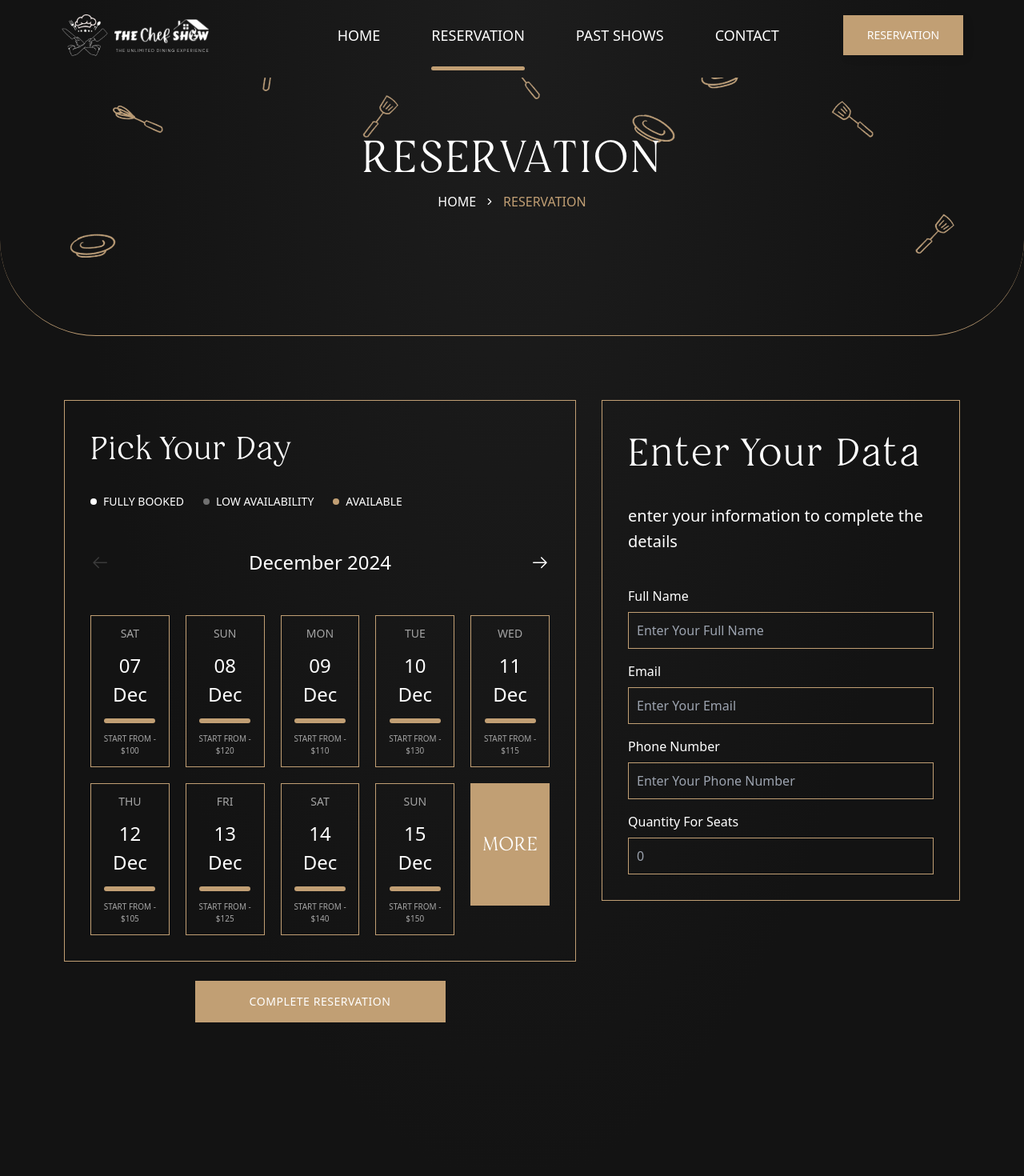
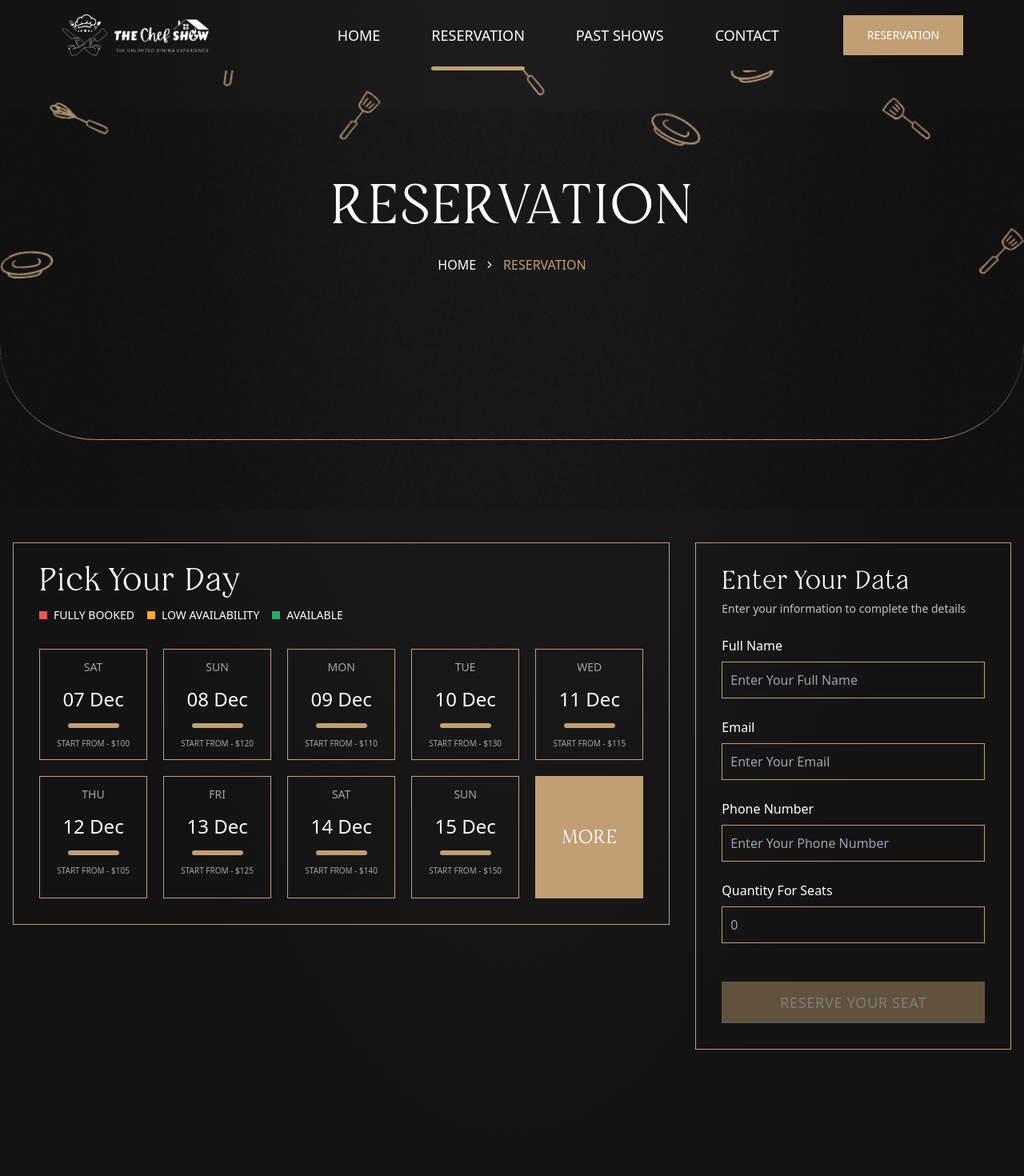
Before and after one commit to Safeya-Yasien/the-chef-show, a React (Vite) app: page /reservation in a window 1280 px wide. Shown: the top 1470 px of the page at 80% size. Built offline with nearby package versions, Linux system fonts and the light colour scheme.

Commit message:
update 6 files

```diff
--- a/src/components/bookingCalendar/BookingCalendar.tsx
+++ b/src/components/bookingCalendar/BookingCalendar.tsx
@@ -1,5 +1,4 @@
 import { useState } from "react";
-import { GoArrowLeft, GoArrowRight } from "react-icons/go";
 
 interface IItem {
   id: number;
@@ -46,7 +45,7 @@ const BookingCalendar = () => {
   return (
     <div className="relative">
       {/* navigation */}
-      <div className="text-white font-normal text-[24px] text-center my-[48px] flex items-center justify-between">
+      {/* <div className="text-white font-normal text-[24px] text-center my-[48px] flex items-center justify-between">
         <button className="text-[#3B3B3B] ">
           <GoArrowLeft className="" />
         </button>
@@ -54,9 +53,9 @@ const BookingCalendar = () => {
         <button className="text-white">
           <GoArrowRight />
         </button>
-      </div>
+      </div> */}
       {/* table */}
-      <div className="grid grid-cols-2 lg:grid-cols-3 xl:grid-cols-5 gap-5">
+      <div className="grid grid-cols-2 lg:grid-cols-3 xl:grid-cols-5 gap-5 mt-8">
         {data.slice(0, showMore ? data.length : 9).map((d) => {
           return (
             <div
@@ -92,10 +91,10 @@ const BookingCalendar = () => {
           );
         })}
         <button
-          className="bg-[#C19F74] text-white uppercase font-restora flex items-center justify-center font-normal text-[24px] h-[153px]"
+          className="bg-[#C19F74] text-white uppercase font-restora flex items-center justify-center font-normal text-lg  md:text-[24px] h-[153px]"
           onClick={handleShowMore}
         >
-          {showMore ? <GoArrowLeft className="" /> : "More"}
+          {showMore ? "Show Less" : "More"}
         </button>
       </div>
     </div>
--- a/src/components/hero/Hero.tsx
+++ b/src/components/hero/Hero.tsx
@@ -37,13 +37,11 @@ const Hero = () => {
         {/* text content */}
         <div className="flex flex-col items-center justify-center gap-[15px] text-center text-white ">
           <CustomTitle
-            title={"welcome to THE CHEF SHOW"}
+            subTitle={"welcome to THE CHEF SHOW"}
             imgSrc={barbecueSteak}
+            mainTitle="delicious food eating experience"
           />
 
-          <h1 className="font-normal leading-[3.6rem] md:leading-[4rem] lg:leading-[5rem] font-restora text-[30px] md:text-[56px] lg:text-[72px] capitalize max-w-[40rem]">
-            delicious food eating experience
-          </h1>
           <p className="tracking-[0.04rem] text-[20px] font-normal mb-[20px]">
             we serve food, Harmony, & Laughter Since 1991
           </p>
--- a/src/components/index.ts
+++ b/src/components/index.ts
@@ -6,6 +6,7 @@ import Testimonials from "./testimonials/Testimonials";
 import Support from "./support/Support";
 import SectionHeader from "./sectionHeader/SectionHeader";
 import BookingCalendar from "./bookingCalendar/BookingCalendar";
+import ReservationForm from "./reservationForm/ReservationForm";
 
 export {
   Hero,
@@ -16,4 +17,5 @@ export {
   Support,
   SectionHeader,
   BookingCalendar,
+  ReservationForm,
 };
--- /dev/null
+++ b/src/components/reservationForm/ReservationForm.tsx
@@ -0,0 +1,101 @@
+interface IReservationFormProps {
+  formData: {
+    fullName: string;
+    email: string;
+    phone: string;
+    quantity: string;
+  };
+  handleChange: (e: React.ChangeEvent<HTMLInputElement>) => void;
+  handleSubmit: (e: React.FormEvent) => void;
+  isFormValid: boolean;
+}
+
+const ReservationForm = ({
+  formData,
+  handleChange,
+  handleSubmit,
+  isFormValid,
+}: IReservationFormProps) => {
+  return (
+    <div className="border border-[#C19F74] p-8 sticky top-24">
+      <h2 className="text-white font-normal text-2xl md:text-[32px] mb-2 font-restora">
+        Enter Your Data
+      </h2>
+      <p className="text-white text-sm mb-6 opacity-75">
+        Enter your information to complete the details
+      </p>
+
+      <form className="flex flex-col gap-6" onSubmit={handleSubmit}>
+        {/* Full Name Field */}
+        <div className="flex flex-col">
+          <label className="text-white text-[16px]">Full Name</label>
+          <input
+            type="text"
+            name="fullName"
+            value={formData.fullName}
+            onChange={handleChange}
+            className="border border-[#C19F74] p-[10px] mt-2 bg-transparent text-white placeholder-gray-400 outline-none"
+            placeholder="Enter Your Full Name"
+            required
+          />
+        </div>
+
+        {/* Email Field */}
+        <div className="flex flex-col">
+          <label className="text-white text-[16px]">Email</label>
+          <input
+            type="email"
+            name="email"
+            value={formData.email}
+            onChange={handleChange}
+            className="border border-[#C19F74] p-[10px] mt-2 bg-transparent text-white placeholder-gray-400 outline-none"
+            placeholder="Enter Your Email"
+            required
+          />
+        </div>
+
+        {/* Phone Number */}
+        <div className="flex flex-col">
+          <label className="text-white text-[16px]">Phone Number</label>
+          <input
+            type="text"
+            name="phone"
+            value={formData.phone}
+            onChange={handleChange}
+            className="border border-[#C19F74] p-[10px] mt-2 bg-transparent text-white placeholder-gray-400 outline-none"
+            placeholder="Enter Your Phone Number"
+            required
+          />
+        </div>
+
+        {/* Quantity */}
+        <div className="flex flex-col">
+          <label className="text-white text-[16px]">Quantity For Seats</label>
+          <input
+            type="number"
+            name="quantity"
+            value={formData.quantity}
+            onChange={handleChange}
+            className="border border-[#C19F74] p-[10px] mt-2 bg-transparent text-white placeholder-gray-400 outline-none"
+            placeholder="0"
+            required
+          />
+        </div>
+
+        {/* Submit Button */}
+        <button
+          type="submit"
+          disabled={!isFormValid}
+          className={`w-full h-[52px] flex items-center justify-center uppercase font-medium text-xs md:text-lg tracking-[0.04em] mt-[24px] mx-auto bg-[#C19F74] text-white opacity-45 ${
+            isFormValid ? "bg-[#C19F74] opacity-100" : "cursor-not-allowed"
+          }`}
+          aria-label="Complete your reservation"
+        >
+          Reserve Your Seat
+        </button>
+      </form>
+    </div>
+  );
+};
+
+export default ReservationForm;
--- a/src/components/sectionHeader/SectionHeader.tsx
+++ b/src/components/sectionHeader/SectionHeader.tsx
@@ -5,6 +5,8 @@ import {
   BreadcrumbList,
   BreadcrumbSeparator,
 } from "@/components/ui/breadcrumb";
+
+import noiseBg from "../../assets/images/noise-bg.svg";
 
 interface ISectionHeaderProps {
   title: string;
@@ -19,12 +21,21 @@ const SectionHeader = ({
 }: ISectionHeaderProps) => {
   return (
     <div
-      className="hero-section rounded-br-[120px] rounded-bl-[120px] border-b border-[#C19F74] flex flex-col items-center justify-center h-[420px] text-center
-              bg-no-repeat bg-center"
-      style={{ backgroundImage: `url(${backgroundImage})` }}
+      className="hero-section  rounded-br-[50px] rounded-bl-[50px] md:rounded-br-[120px] md:rounded-bl-[120px] border-b border-[#C19F74] flex flex-col items-center justify-center
+                h-[420px] md:h-[750px] lg:h-[550px] text-center relative "
     >
-      <div className="relative ">
-        <h1 className="uppercase font-restora text-white font-normal text-[35px] md:text-[56px] tracking-[0.02em] ">
+      <img
+        src={backgroundImage}
+        alt="noise"
+        className="absolute top-[88px] bottom-0 left-0 w-full h-full md:h-auto "
+      />
+      <img
+        src={noiseBg}
+        alt="noise"
+        className="h-full w-full absolute top-[88px] bottom-0 left-0"
+      />
+      <div className="relative container mx-auto px-4 ">
+        <h1 className="uppercase font-restora text-white font-normal text-[35px] md:text-[56px] lg:text-[70px] mb-2">
           {title}
         </h1>
 
--- a/src/components/shared/navbar/Navbar.tsx
+++ b/src/components/shared/navbar/Navbar.tsx
@@ -72,7 +72,9 @@ export function Navbar() {
     <header
       className={` fixed w-full top-0 left-0 z-50 h-[88px]
     transition-all duration-300 ${
-      isScrolled ? "backdrop-blur-2xl border-b-[0.5px] border-b-[#FFFFFF80] " : "bg-transparent"
+      isScrolled
+        ? "backdrop-blur-2xl border-b-[0.5px] border-b-[#FFFFFF80] "
+        : "bg-transparent"
     } `}
     >
       <nav className="w-full h-full z-20 top-0 start-0 px-4 xl:px-[60px]">
@@ -101,7 +103,7 @@ export function Navbar() {
             id="navbar-sticky"
           >
             {/* links */}
-            <ul className="flex bg-transparent xl:relative gap-[64px] items-center w-full w-auto h-full">
+            <ul className="flex bg-transparent xl:relative gap-[64px] items-center w-auto h-full">
               {navLinks.map((link) => (
                 <li key={link.to} className="w-auto h-full">
                   <NavLink to={link.to} closeMenu={closeMenu}>
--- a/src/pages/Reservation.tsx
+++ b/src/pages/Reservation.tsx
@@ -1,8 +1,39 @@
-import { BookingCalendar, SectionHeader } from "@/components";
+import { BookingCalendar, ReservationForm, SectionHeader } from "@/components";
 import group from "../assets/images/group.png";
-import { Link } from "react-router-dom";
+import { useNavigate } from "react-router-dom";
+import { useState } from "react";
 
 const Reservation = () => {
+  const navigate = useNavigate();
+
+  // State for form data
+  const [formData, setFormData] = useState({
+    fullName: "",
+    email: "",
+    phone: "",
+    quantity: "",
+  });
+
+  // Update state when form fields change
+  const handleChange = (e: React.ChangeEvent<HTMLInputElement>) => {
+    setFormData({ ...formData, [e.target.name]: e.target.value });
+  };
+
+  // Check if all fields are filled
+  const isFormValid =
+    formData.fullName.trim() !== "" &&
+    formData.email.trim() !== "" &&
+    formData.phone.trim() !== "" &&
+    formData.quantity.trim() !== "";
+
+  // Handle form submission
+  const handleSubmit = (e: React.FormEvent) => {
+    e.preventDefault();
+    if (isFormValid) {
+      navigate("/reservation/booking-success");
+    }
+  };
+
   return (
     <div className=" ">
       {/* hero */}
@@ -12,29 +43,31 @@ const Reservation = () => {
         backgroundImage={group}
       />
 
-      <section className="grid grid-cols-12 gap-8 p-[20px] md:p-[80px] relative  min-h-screen">
+      <section className="relative  min-h-screen mt-32">
+        <div className="container mx-auto px-4">
+          <div className="grid grid-cols-12 gap-8">
             {/* calendar */}
-        <div className="col-span-12 md:col-span-7">
+            <div className="col-span-12 md:col-span-8">
               <div className="border border-[#C19F74] p-8 ">
-            <h2 className="font-normal text-[40px] text-white font-restora mb-6">
+                <h2 className="font-normal text-2xl md:text-[40px] text-white font-restora mb-4">
                   Pick Your Day
                 </h2>
 
-            <div className="flex items-center gap-6">
+                <div className="flex items-center gap-4">
                   <div className="flex items-center gap-2">
-                <div className="w-2 h-2 rounded-full bg-white" />
+                    <div className="w-[10px] h-[10px]  bg-[#EB5757]" />
                     <p className="uppercase text-white font-thin text-sm ">
                       fully booked
                     </p>
                   </div>
                   <div className="flex items-center gap-2">
-                <div className="w-2 h-2 rounded-full bg-[#717171]" />
+                    <div className="w-[10px] h-[10px] bg-[#FCA82A]" />
                     <p className="uppercase text-white font-thin text-sm ">
                       Low Availability
                     </p>
                   </div>
                   <div className="flex items-center gap-2">
-                <div className="w-2 h-2 rounded-full bg-[#C19F74]" />
+                    <div className="w-[10px] h-[10px] bg-[#27AE60]" />
                     <p className="uppercase text-white font-thin text-sm ">
                       Available
                     </p>
@@ -44,74 +77,16 @@ const Reservation = () => {
                 {/* calendar  */}
                 <BookingCalendar />
               </div>
-
-          <Link
-            to={"/reservation/booking-success"}
-            className="bg-[#C19F74] text-white w-auto md:w-[313px] h-[52px] flex items-center justify-center uppercase font-medium text-sm tracking-[0.04em] mt-[24px] mx-auto "
-            aria-label="Complete your reservation and proceed to the booking success page"
-          >
-            complete reservation
-          </Link>
             </div>
-
-        {/* form */}
-        <div className="col-span-12 md:col-span-5">
-          <div className="border border-[#C19F74] p-8 sticky top-24 ">
-            <h2 className="font-restora text-white font-normal text-[48px] tracking-[0.02em] capitalize mb-[24px]">
-              enter your data{" "}
-            </h2>
-            <p className="text-white font-thin text-[20px] leading-[32px] mb-10">
-              enter your information to complete the details
-            </p>
-            <form className="flex flex-col gap-4">
-              {/* Full Name Field */}
-              <div className="flex flex-col">
-                <label className="text-white font-thin text-[16px]">
-                  Full Name
-                </label>
-                <input
-                  type="text"
-                  className="border border-[#C19F74] p-[10px] mt-2 bg-transparent text-white placeholder-gray-400 outline-none"
-                  placeholder="Enter Your Full Name"
+            {/* Reservation Form Component */}
+            <div className="col-span-12 md:col-span-4">
+              <ReservationForm
+                formData={formData}
+                handleChange={handleChange}
+                handleSubmit={handleSubmit}
+                isFormValid={isFormValid}
               />
             </div>
-
-              {/* Email Field */}
-              <div className="flex flex-col">
-                <label className="text-white font-thin text-[16px]">
-                  Email
-                </label>
-                <input
-                  type="email"
-                  className="border border-[#C19F74] p-[10px] mt-2 bg-transparent text-white placeholder-gray-400 outline-none"
-                  placeholder="Enter Your Email"
-                />
-              </div>
-
-              {/* Phone Number */}
-              <div className="flex flex-col">
-                <label className="text-white font-thin text-[16px]">
-                  Phone Number
-                </label>
-                <input
-                  type="text"
-                  className="border border-[#C19F74] p-[10px] mt-2 bg-transparent text-white placeholder-gray-400 outline-none"
-                  placeholder="Enter Your Phone Number"
-                />
-              </div>
-
-              {/* Quantity  */}
-              <div className="flex flex-col">
-                <label className="text-white font-thin text-[16px]">
-                  Quantity For Seats
-                </label>
-                <input
-                  type="number"
-                  className="border border-[#C19F74] p-[10px] mt-2 bg-transparent text-white placeholder-gray-400 outline-none"
-                  placeholder="0"
-                />
-              </div>
-            </form>
           </div>
         </div>
       </section>
```
Also changed, not shown: src/assets/images/noise-bg.svg (added). Lines whose indentation alone changed are shown as unchanged.
